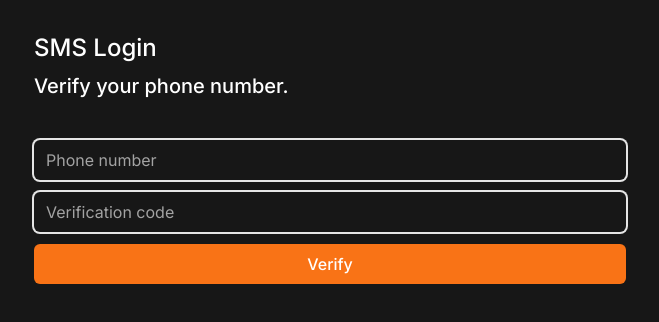
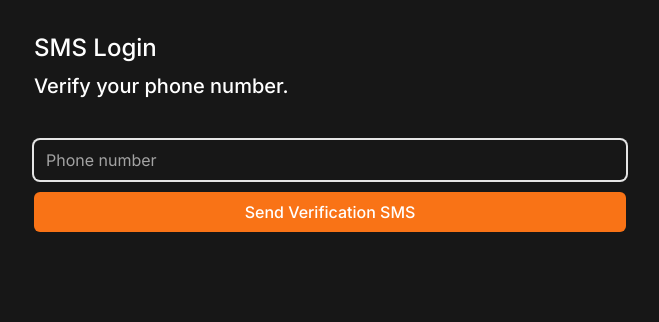
Before and after one commit to nlom0218/CarrotMarket-2, a Next.js app: page /sms in a window 1280 px wide. Shown: the top 322 px of the page, without its empty margins (310-969 px from the left). Built offline with nearby package versions, Linux system fonts and the light colour scheme.

Commit message:
feat: SMS Validation

```diff
--- a/app/login/actions.ts
+++ b/app/login/actions.ts
@@ -1,4 +1,4 @@
-'use Server';
+'use server';
 
 import { z } from 'zod';
 import {
--- /dev/null
+++ b/app/sms/actions.ts
@@ -0,0 +1,48 @@
+'use server';
+
+import { z } from 'zod';
+import validator from 'validator';
+import { redirect } from 'next/navigation';
+
+type ActionState = {
+  token: boolean;
+};
+
+const phoneSchema = z
+  .string()
+  .trim()
+  .refine(
+    (phone) => validator.isMobilePhone(phone, 'ko-KR'),
+    '올바른 번호를 입력해주세요.'
+  );
+
+const tokenSchema = z.coerce.number().min(100000).max(999999);
+
+export const smsLogin = async (prevState: ActionState, formData: FormData) => {
+  const phone = formData.get('phone');
+  const token = formData.get('token');
+
+  if (!prevState.token) {
+    const result = phoneSchema.safeParse(phone);
+    if (!result.success) {
+      return {
+        token: false,
+        error: result.error.flatten(),
+      };
+    }
+
+    return {
+      token: true,
+    };
+  }
+
+  const result = tokenSchema.safeParse(token);
+  if (!result.success) {
+    return {
+      token: true,
+      error: result.error.flatten(),
+    };
+  }
+
+  redirect('/');
+};
--- a/app/sms/page.tsx
+++ b/app/sms/page.tsx
@@ -1,17 +1,49 @@
+'use client';
+
 import Button from '@/components/Button';
 import Input from '@/components/Input';
+import { useFormState } from 'react-dom';
+import { smsLogin } from './actions';
+
+const initialState = {
+  token: false,
+  error: undefined,
+};
 
 export default function SMSLogin() {
+  const [state, action] = useFormState(smsLogin, initialState);
+
   return (
     <div className="flex flex-col gap-10 py-8 px-6">
       <div className="flex flex-col gap-2 *:font-medium">
         <h1 className="text-2xl">SMS Login</h1>
         <h2 className="text-xl">Verify your phone number.</h2>
       </div>
-      <form className="flex flex-col gap-3">
-        <Input required type="number" placeholder="Phone number" />
-        <Input required type="number" placeholder="Verification code" />
-        <Button>Verify</Button>
+      <form action={action} className="flex flex-col gap-3">
+        {state.token ? (
+          <Input
+            name="token"
+            required
+            type="number"
+            placeholder="Verification code"
+            min={100000}
+            max={999999}
+            errors={state.error?.formErrors}
+            key="token"
+          />
+        ) : (
+          <Input
+            name="phone"
+            required
+            type="text"
+            placeholder="Phone number"
+            errors={state.error?.formErrors}
+            key="phone"
+          />
+        )}
+        <Button>
+          {state.token ? 'Verify Token' : 'Send Verification SMS'}
+        </Button>
       </form>
     </div>
   );
--- a/package.json
+++ b/package.json
@@ -15,6 +15,7 @@
     "next": "14.1.4",
     "react": "^18",
     "react-dom": "^18",
+    "validator": "^13.11.0",
     "zod": "^3.22.4"
   },
   "devDependencies": {
@@ -32,6 +33,7 @@
     "@types/node": "^20",
     "@types/react": "^18",
     "@types/react-dom": "^18",
+    "@types/validator": "^13.11.9",
     "autoprefixer": "^10.0.1",
     "eslint": "^8",
     "eslint-config-next": "14.1.4",
```
Also changed, not shown: 1 other file (tests, documents, lock files or other folders).
